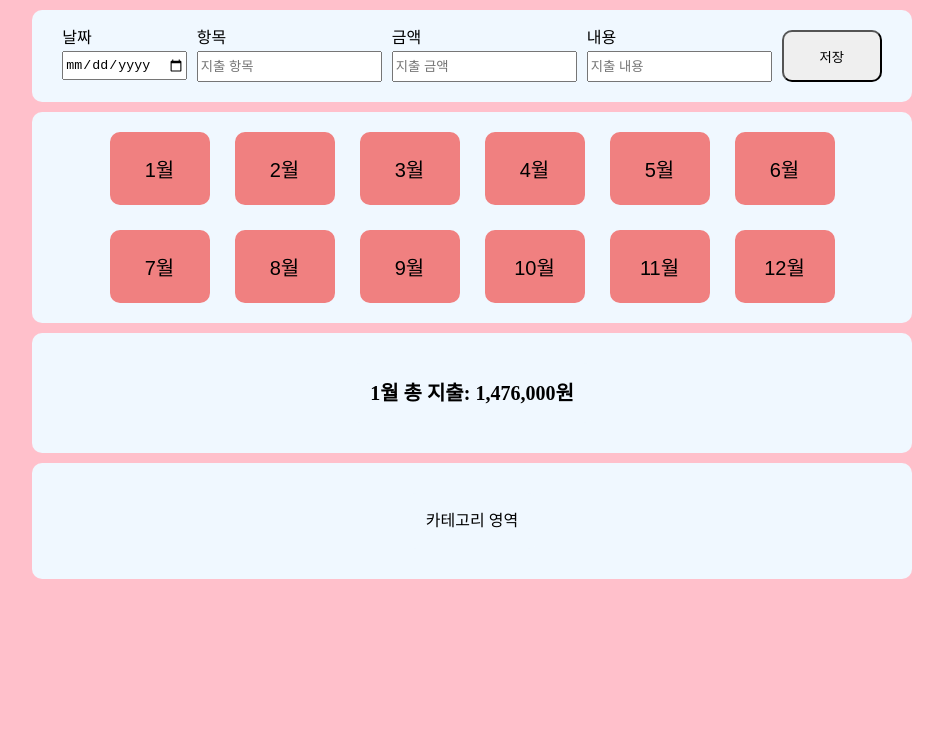
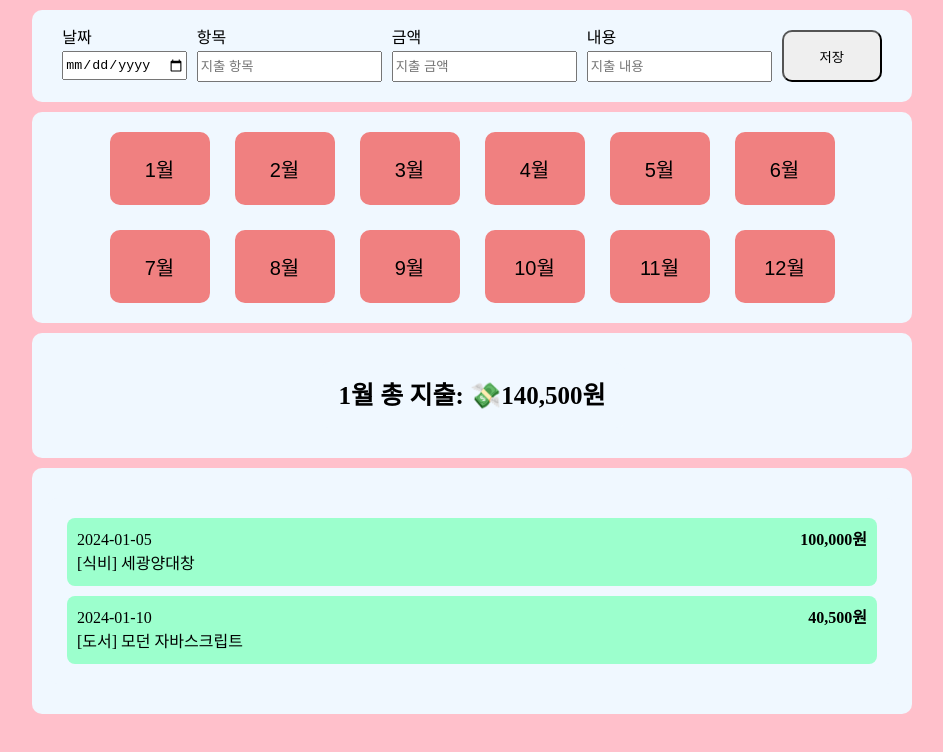
Before and after one commit to hj7321/PJ5_personal_account_book, a React (Vite) app: page / in a window 1280 px wide. Shown: the top 752 px of the page, without its empty margins (168-1111 px from the left). Built offline with nearby package versions, Linux system fonts and the light colour scheme.

Commit message:
HomePage 내용 구현 완료(그래프 제외)

```diff
--- a/src/components/home/Calendar.jsx
+++ b/src/components/home/Calendar.jsx
@@ -9,10 +9,9 @@ const Calendar = ({ setExpense, expense }) => {
   );
   const monthNumArr = [1, 2, 3, 4, 5, 6, 7, 8, 9, 10, 11, 12];
 
-  const showExpense = (monthNum) => {
+  const changeMonthNum = (monthNum) => {
     setMonth(monthNum);
     localStorage.setItem("month", JSON.stringify(monthNum));
-    setExpense(expense.filter((obj) => obj.date.split("-")[1] == monthNum));
   };
 
   return (
@@ -22,7 +21,7 @@ const Calendar = ({ setExpense, expense }) => {
           <StButton
             key={monthNum}
             onClick={() => {
-              showExpense(monthNum);
+              changeMonthNum(monthNum);
             }}
           >
             {monthNum}월
@@ -33,7 +32,7 @@ const Calendar = ({ setExpense, expense }) => {
         <Graph month={month} expense={expense} />
       </StSection>
       <StSection>
-        <Category expense={expense} />
+        <Category month={month} expense={expense} />
       </StSection>
     </>
   );
--- a/src/components/home/Category.jsx
+++ b/src/components/home/Category.jsx
@@ -1,7 +1,29 @@
 import { StSection } from "../style/CalendarStyle";
+import { StList, StUl, StDiv, StP } from "../style/CategoryStyle";
 
-const Category = () => {
-  return <StSection>카테고리 영역</StSection>;
+const Category = ({ month, expense }) => {
+  const filteredExpense = expense.filter(
+    (obj) => obj.date.split("-")[1] == month
+  );
+
+  return (
+    <StSection>
+      {filteredExpense.length ? "" : "지출이 없습니다."}
+      <StUl>
+        {filteredExpense.map((obj) => (
+          <StList key={obj.id}>
+            <div>
+              <p>{obj.date}</p>
+              <StP>
+                [{obj.item}] {obj.description}
+              </StP>
+            </div>
+            <StDiv>{obj.amount.toLocaleString()}원</StDiv>
+          </StList>
+        ))}
+      </StUl>
+    </StSection>
+  );
 };
 
 export default Category;
--- a/src/components/home/Graph.jsx
+++ b/src/components/home/Graph.jsx
@@ -1,19 +1,25 @@
 import { StSection } from "../style/CalendarStyle";
+import { StH3 } from "../style/GraphStyle";
 
 const Graph = ({ month, expense }) => {
+  const filteredExpense = expense.filter(
+    (obj) => obj.date.split("-")[1] == month
+  );
+
   return (
     <StSection>
-      <h3>
-        {month}월 총 지출:{" "}
-        {expense
-          ? expense
+      <StH3>
+        {month}월 총 지출: 💸
+        {filteredExpense
+          ? filteredExpense
               .reduce((amount, obj) => {
                 return amount + obj.amount;
               }, 0)
               .toLocaleString()
           : 0}
         원
-      </h3>
+      </StH3>
+      {/* 그래프 나타내기 */}
     </StSection>
   );
 };
--- a/src/components/style/CategoryStyle.jsx
+++ b/src/components/style/CategoryStyle.jsx
@@ -0,0 +1,32 @@
+import styled from "styled-components";
+
+export const StUl = styled.ul`
+  display: flex;
+  flex-direction: column;
+  gap: 10px;
+`;
+
+export const StList = styled.li`
+  display: flex;
+  justify-content: space-between;
+  width: 790px;
+  border-radius: 8px;
+  background-color: #9cffcd;
+  padding: 10px;
+  line-height: 1.5;
+`;
+
+export const StDiv = styled.div`
+  display: flex;
+  text-align: center;
+  align-content: center;
+  /* font-size: 18px; */
+  font-weight: bold;
+`;
+
+export const StP = styled.p`
+  width: 650px;
+  white-space: nowrap; /* 텍스트 줄 바꿈 방지 */
+  overflow: hidden; /* 넘치는 텍스트 숨기기 */
+  text-overflow: ellipsis; /* 넘치는 텍스트에 ... 표시 */
+`;
--- a/src/components/style/GraphStyle.jsx
+++ b/src/components/style/GraphStyle.jsx
@@ -0,0 +1,5 @@
+import styled from "styled-components";
+
+export const StH3 = styled.h3`
+  font-size: 25px;
+`;
```
